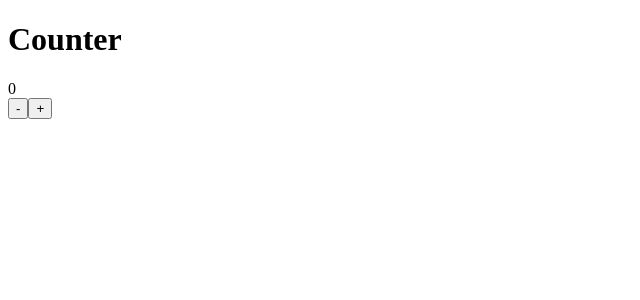
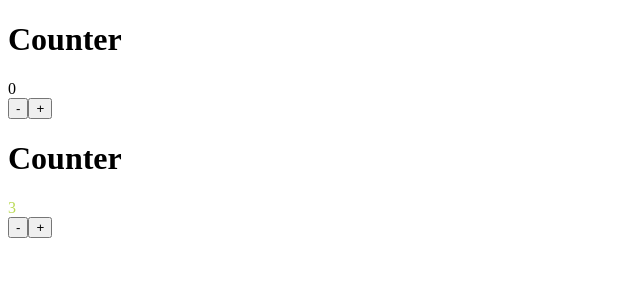
Before and after one commit to PaulNegoescu/web-complete-02, a React (Vite) app: page / in a window 1280 px wide. Shown: the top 300 px of the page, without its empty margins (0-640 px from the left). Built offline with nearby package versions, Linux system fonts and the light colour scheme.

Commit message:
End of first React course

```diff
--- a/src/App.jsx
+++ b/src/App.jsx
@@ -2,6 +2,9 @@ import { Counter } from "./features/Counter/Counter";
 
 export function App() {
   return (
-    <Counter />
+    <>
+      <Counter />
+      <Counter initialCount={3} diff={5} />
+    </>
   );
 }
--- a/src/features/Counter/Counter.jsx
+++ b/src/features/Counter/Counter.jsx
@@ -3,8 +3,8 @@ import clsx from 'clsx';
 
 import styles from './Counter.module.css';
 
-export function Counter() {
-  const [count, setCount] = useState(0);
+export function Counter({initialCount = 0, diff = 1}) {
+  const [count, setCount] = useState(initialCount);
 
   // let cls = '';
   // if(count > 0) {
@@ -22,8 +22,8 @@ export function Counter() {
   //   }
   // }
 
-  function handleClick(diff = 1) {
-    setCount(count + diff);
+  function handleClick(d) {
+    setCount(count + d);
   }
 
   return (
@@ -34,10 +34,10 @@ export function Counter() {
         {count}
       </output>
       <div>
-        <button data-type="decrement" onClick={() => handleClick(-1)}>
+        <button data-type="decrement" onClick={() => handleClick(-diff)}>
           -
         </button>
-        <button data-type="increment" onClick={() => handleClick(1)}>
+        <button data-type="increment" onClick={() => handleClick(diff)}>
           +
         </button>
       </div>
```
